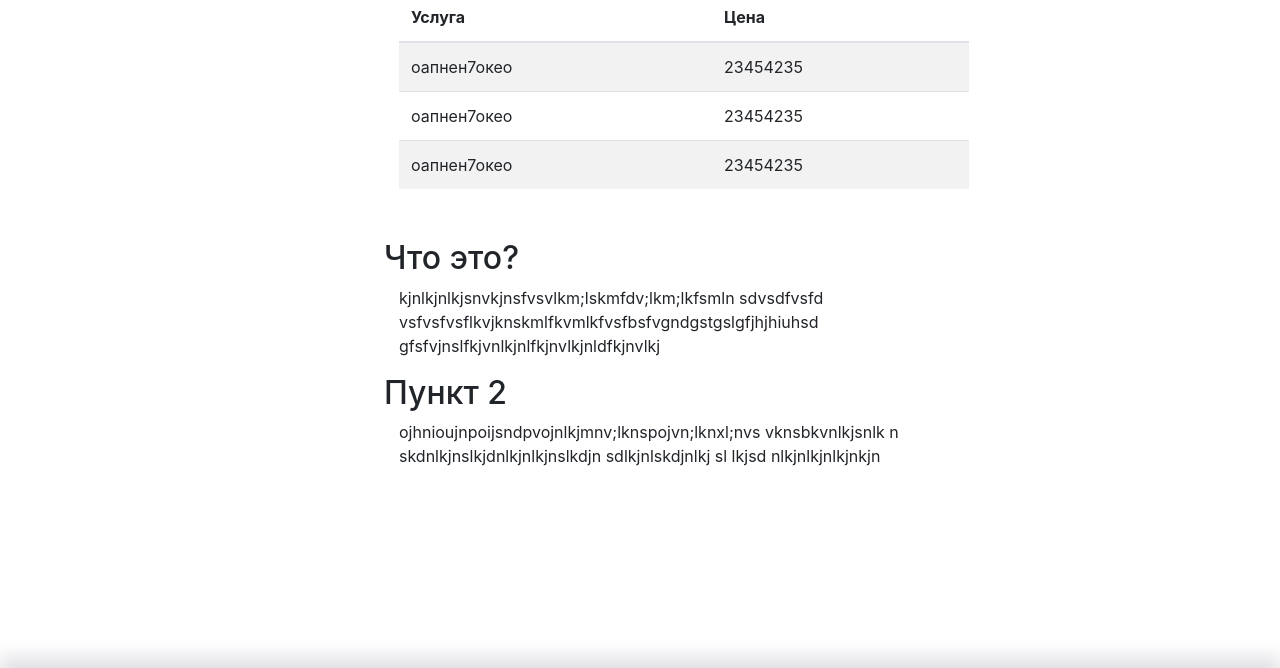
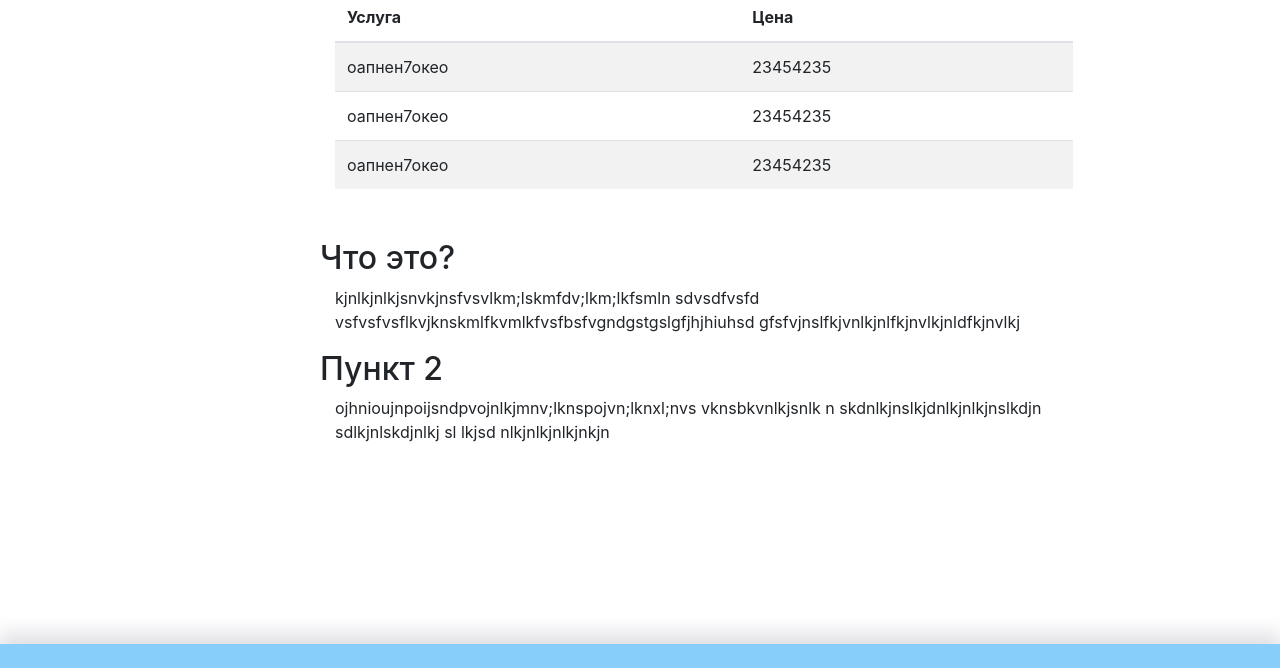
Before and after one commit to AndreiNekrasOn/site_est, a plain HTML site: page business.html in a window 1280 px wide. Shown: the part 660-1328 px from the top of the page. Drawn offline with nearby package versions, Linux system fonts and the light colour scheme; some packages are replaced by stand-ins of ours; a script that the page names is missing.

Commit message:
Add files via upload

```diff
--- a/css/styles.css
+++ b/css/styles.css
@@ -134,8 +134,8 @@ footer {
 
 .content {
     position: relative;
-    width: 600px;
-    margin: 0 30%;
+    width: 60%;
+    margin: 0 0 0 25%;
     box-sizing: border-box;
     margin-top: 100px;
     margin-bottom: 200px;
@@ -149,6 +149,7 @@ footer {
 #what{
     box-sizing: border-box;
     margin-top: 50px;
+
 }
 #point2{
     box-sizing: border-box;
```
